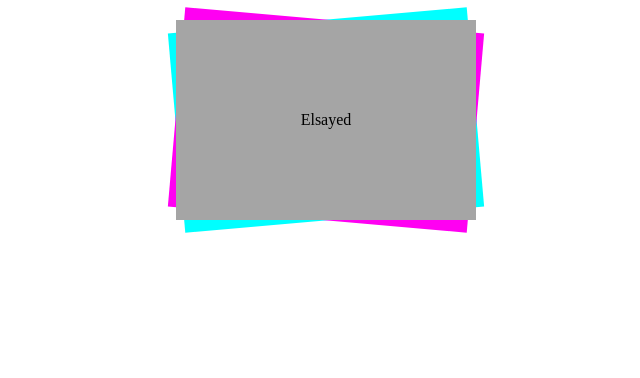
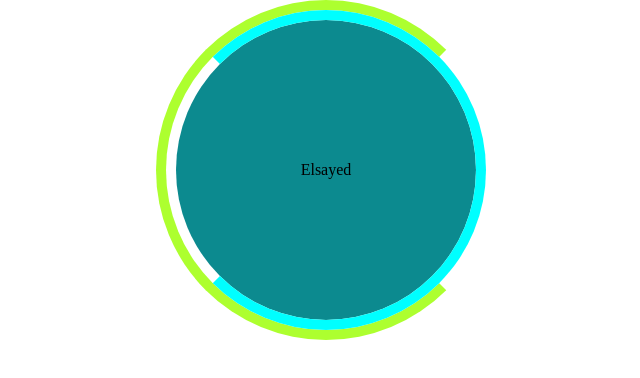
Before and after one commit to Sayed2210/CSSAssinment, a plain HTML site: page index.html in a window 1280 px wide. Shown: the whole page, without its empty margins (314-954 px from the left). Drawn offline with Linux system fonts and the light colour scheme.

Commit message:
final soultion

```diff
--- /dev/null
+++ b/css/secondQuiz.css
@@ -0,0 +1,47 @@
+* {
+    box-sizing: border-box;
+    margin: 0;
+    padding: 0;
+}
+
+.index1 {
+    width: 300px;
+    height: 300px;
+    background-color: rgb(12, 138, 143);
+    position: relative;
+    margin: 20px auto;
+    display: flex;
+    justify-content: center;
+    align-items: center;
+    border-radius: 50%;
+}
+
+
+.index1::after,
+.index1::before {
+    content: "";
+    position: absolute;
+    border: 10px solid;
+    border-radius: 50%;
+    transition: 0.8s;
+}
+.index1::after {
+    width: 100%;
+    height: 100%;
+    border-color: aqua aqua aqua transparent;
+}
+
+.index1::before {
+    width: 320px;
+    height: 320px;
+    border-color: greenyellow transparent greenyellow greenyellow;
+
+}
+
+.index1:hover::after {
+    transform: rotate(1turn);
+}
+
+.index1:hover::before {
+    transform: rotate(1turn);
+}
--- a/index.html
+++ b/index.html
@@ -4,7 +4,7 @@
     <meta charset="UTF-8">
     <meta http-equiv="X-UA-Compatible" content="IE=edge">
     <meta name="viewport" content="width=device-width, initial-scale=1.0">
-    <link rel="stylesheet" href="/css/firstQuiz.css">
+    <link rel="stylesheet" href="/css/secondQuiz.css">
     <title>Document</title>
 </head>
 <body>
```
